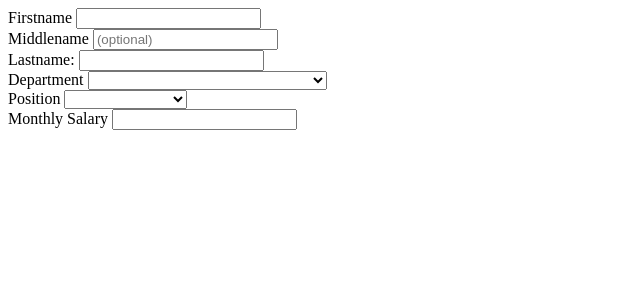
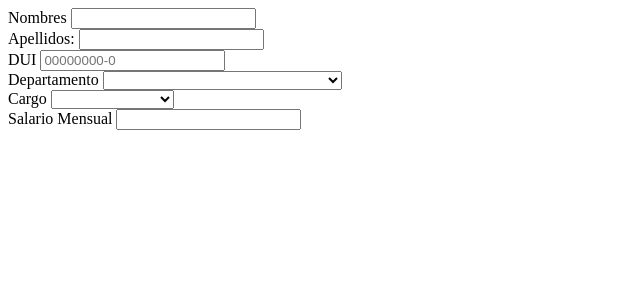
Before and after one commit to RAGGsv/RRHH_Sis, a PHP site: page /manage_employee.php in a window 1280 px wide. Shown: the top 300 px of the page, without its empty margins (0-640 px from the left). Run offline with PHP 8.4, Linux system fonts and the light colour scheme; data comes from the database, SQL or seed files in the repository.

Commit message:
cambios empleado y manage dui e indemniza

```diff
--- a/manage_employee.php
+++ b/manage_employee.php
@@ -1,3 +1,29 @@
+<!DOCTYPE html>
+<html>
+<head>
+	<title>Validación de DUI</title>
+	<script>
+		window.onload = function() {
+			// Obtener el elemento de entrada del DUI
+			var duiInput = document.getElementsByName('middlename')[0];
+
+			// Agregar un evento de escucha para verificar la entrada cada vez que cambie
+			duiInput.addEventListener('input', function() {
+				// Obtener el valor actual del campo de entrada
+				var duiValue = duiInput.value;
+
+				// Expresión regular para validar el formato del DUI
+				var duiRegex = /^\d{8}-\d$/;
+
+				// Verificar si el valor coincide con el formato esperado
+				if (!duiRegex.test(duiValue)) {
+					// El valor no cumple con el formato, mostrar un mensaje de error o tomar la acción correspondiente
+					alert('El formato del DUI es incorrecto');
+				}
+			});
+		};
+	</script>
+</head>
 <?php
 include 'db_connect.php';
 if(isset($_GET['id'])){
@@ -11,20 +37,21 @@
 <div class="container-fluid">
 	<form id='employee_frm'>
 		<div class="form-group">
-			<label>Firstname</label>
+			<label>Nombres</label>
 			<input type="hidden" name="id" value="<?php echo isset($id) ? $id : "" ?>" />
 			<input type="text" name="firstname" required="required" class="form-control" value="<?php echo isset($firstname) ? $firstname : "" ?>" />
 		</div>
+
 		<div class="form-group">
-			<label>Middlename</label>
-			<input type="text" name ="middlename" placeholder="(optional)" class="form-control" value="<?php echo isset($middlename) ? $middlename : "" ?>" />
-		</div>
-		<div class="form-group">
-			<label>Lastname:</label>
+			<label>Apellidos:</label>
 			<input type="text" name="lastname" required="required" class="form-control" value="<?php echo isset($lastname) ? $lastname : "" ?>" />
 		</div>
 		<div class="form-group">
-			<label>Department</label>
+			<label>DUI</label>
+			<input type="text" name ="middlename" placeholder="00000000-0" class="form-control" value="<?php echo isset($middlename) ? $middlename : "" ?>" />
+		</div>
+		<div class="form-group">
+			<label>Departamento</label>
 			<select class="custom-select browser-default select2" name="department_id">
 				<option value=""></option>
 			<?php
@@ -36,7 +63,7 @@
 			</select>
 		</div>
 		<div class="form-group">
-			<label>Position</label>
+			<label>Cargo</label>
 			<select class="custom-select browser-default select2" name="position_id">
 				<option value=""></option>
 			<?php
@@ -48,7 +75,7 @@
 			</select>
 		</div>
 		<div class="form-group">
-			<label>Monthly Salary</label>
+			<label>Salario Mensual</label>
 			<input type="number" name="salary" required="required" class="form-control text-right" step="any" value="<?php echo isset($salary) ? $salary : "" ?>" />
 		</div>
 	</form>
@@ -66,7 +93,7 @@
 	})
 	$(document).ready(function(){
 		$('.select2').select2({
-			placeholder:"Please Select Here",
+			placeholder:"Seleccione aqui",
 			width:"100%"
 		})
 		$('#employee_frm').submit(function(e){
@@ -79,7 +106,7 @@
 				error:err=>console.log(),
 				success:function(resp){
 						if(resp == 1){
-							alert_toast("Employee's data successfully saved","success");
+							alert_toast("Guardado con éxito","success");
 								setTimeout(function(){
 								location.reload();
 
```
Also changed, not shown: employee.php (+11 -9 lines), indemniza.php (+6 -6 lines).
